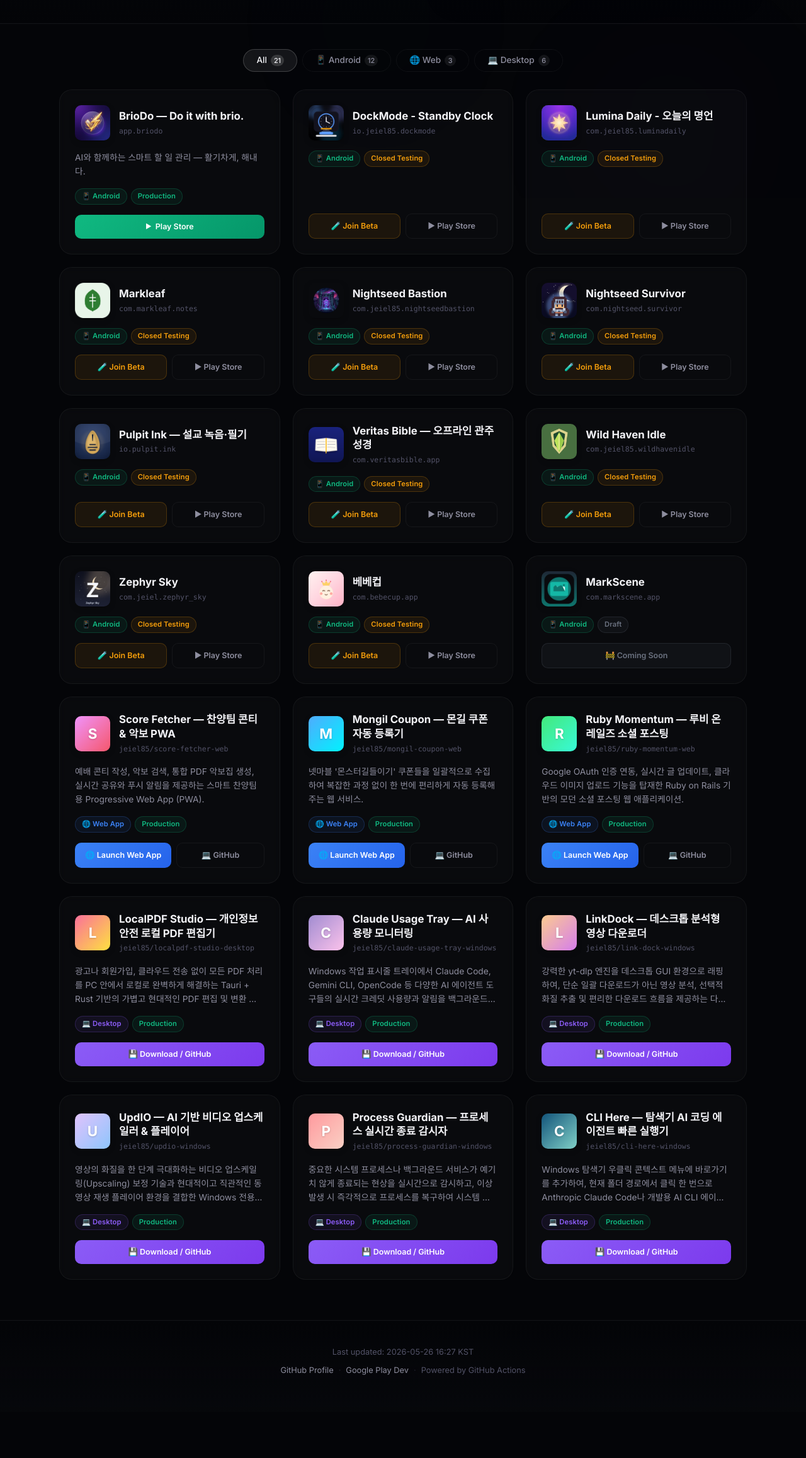
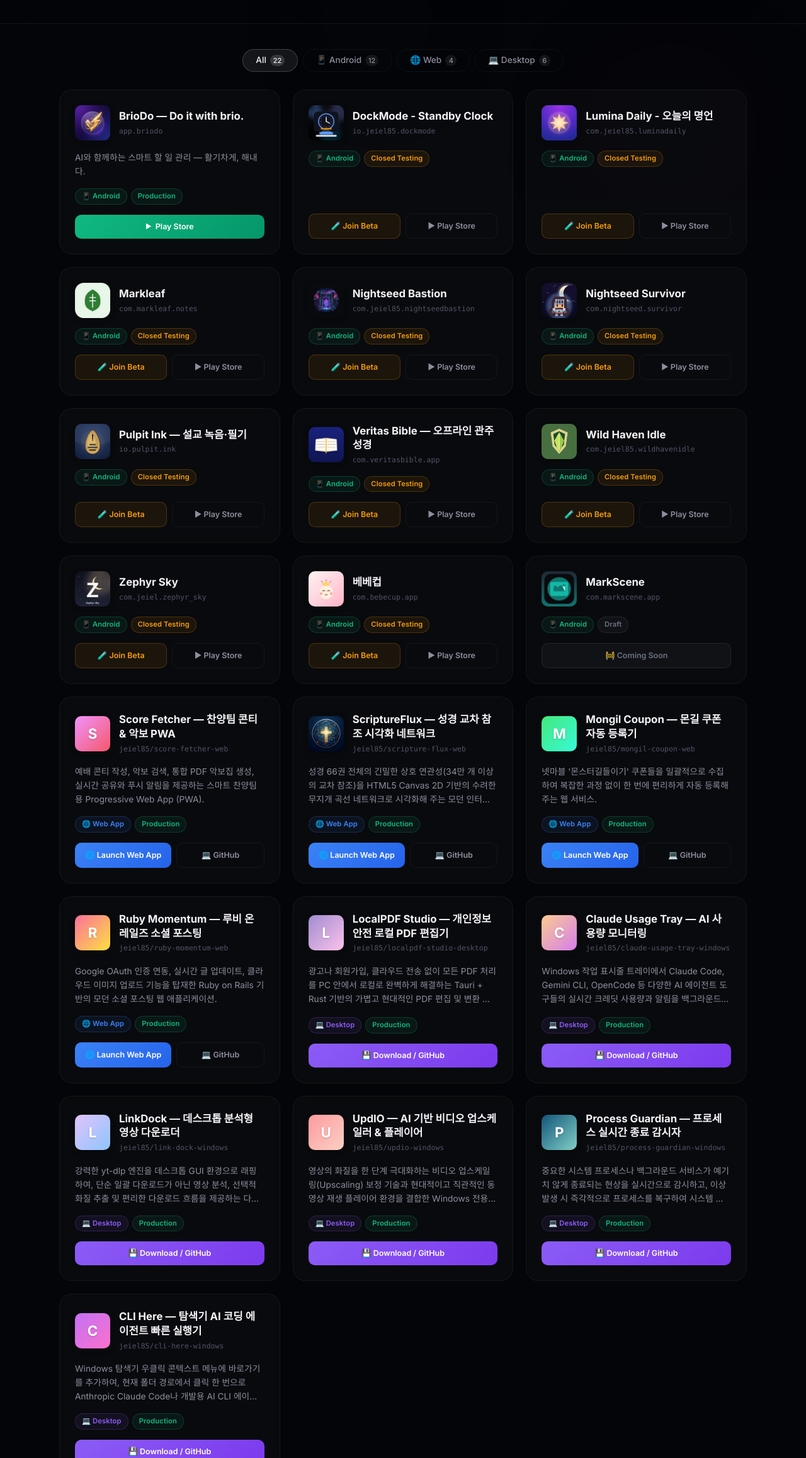
Before and after one commit to jeiel85/jeiel85.github.io, a plain HTML site: page index.html in a window 1280 px wide. Shown: the part 485-2800 px from the top of the page at 63% size. Before the commit the page ends 2727 px from the top, so only its background shows below. Drawn offline with Linux system fonts and the light colour scheme.

Commit message:
feat:add-scripture-flux-web

```diff
--- a/index.html
+++ b/index.html
@@ -4,10 +4,10 @@
   <meta charset="UTF-8" />
   <meta name="viewport" content="width=device-width, initial-scale=1.0" />
   <title>Sitdory — Portfolio</title>
-  <meta name="description" content="Sitdory의 개발 포트폴리오. 21개의 프로젝트를 확인해보세요." />
+  <meta name="description" content="Sitdory의 개발 포트폴리오. 22개의 프로젝트를 확인해보세요." />
   <meta name="author" content="Sitdory" />
   <meta property="og:title" content="Sitdory — Portfolio" />
-  <meta property="og:description" content="Android 12개 | Web 3개 | Desktop 6개" />
+  <meta property="og:description" content="Android 12개 | Web 4개 | Desktop 6개" />
   <meta property="og:type" content="website" />
   <link rel="preconnect" href="https://fonts.googleapis.com" />
   <link rel="preconnect" href="https://fonts.gstatic.com" crossorigin />
@@ -753,7 +753,7 @@
 
           <div class="stats-row">
             <div class="stat-box">
-              <div class="stat-value">21</div>
+              <div class="stat-value">22</div>
               <div class="stat-label">Total</div>
             </div>
             <div class="stat-box">
@@ -761,7 +761,7 @@
               <div class="stat-label">Android</div>
             </div>
             <div class="stat-box">
-              <div class="stat-value web">3</div>
+              <div class="stat-value web">4</div>
               <div class="stat-label">Web</div>
             </div>
             <div class="stat-box">
@@ -790,9 +790,9 @@
 
   <main class="container">
     <div class="filter-bar">
-      <button class="filter-btn active" data-filter="all">All<span class="filter-count">21</span></button>
+      <button class="filter-btn active" data-filter="all">All<span class="filter-count">22</span></button>
       <button class="filter-btn" data-filter="android">📱 Android<span class="filter-count">12</span></button>
-      <button class="filter-btn" data-filter="web">🌐 Web<span class="filter-count">3</span></button>
+      <button class="filter-btn" data-filter="web">🌐 Web<span class="filter-count">4</span></button>
       <button class="filter-btn" data-filter="desktop">💻 Desktop<span class="filter-count">6</span></button>
     </div>
 
@@ -1132,7 +1132,35 @@
 
     <article class="app-card" data-platform="web" style="animation-delay: 0.65s">
       <div class="card-header">
-        <div class="app-icon-letter" style="background: linear-gradient(135deg, #4facfe 0%, #00f2fe 100%)">M</div>
+        <img class="app-icon" src="icons/scripture-flux-web.png" alt="ScriptureFlux — 성경 교차 참조 시각화 네트워크" loading="lazy" />
+        <div class="card-title-area">
+          <h3 class="app-name" title="ScriptureFlux — 성경 교차 참조 시각화 네트워크">ScriptureFlux — 성경 교차 참조 시각화 네트워크</h3>
+          <span class="app-package" title="jeiel85/scripture-flux-web">jeiel85/scripture-flux-web</span>
+        </div>
+      </div>
+      <p class="app-desc">성경 66권 전체의 긴밀한 상호 연관성(34만 개 이상의 교차 참조)을 HTML5 Canvas 2D 기반의 수려한 무지개 곡선 네트워크로 시각화해 주는 모던 인터랙티브 웹앱 (SPA).</p>
+      <div class="card-meta">
+        <span class="platform-badge platform-web">🌐 Web App</span>
+        <span class="status-badge status-production">Production</span>
+
+      </div>
+
+
+      <div class="app-actions">
+
+        <a href="https://jeiel85.github.io/scripture-flux-web/" target="_blank" rel="noopener" class="btn btn-web">
+          🌐 Launch Web App
+        </a>
+
+        <a href="https://github.com/jeiel85/scripture-flux-web" target="_blank" rel="noopener" class="btn btn-ghost">
+          💻 GitHub
+        </a>
+      </div>
+    </article>
+
+    <article class="app-card" data-platform="web" style="animation-delay: 0.7000000000000001s">
+      <div class="card-header">
+        <div class="app-icon-letter" style="background: linear-gradient(135deg, #43e97b 0%, #38f9d7 100%)">M</div>
         <div class="card-title-area">
           <h3 class="app-name" title="Mongil Coupon — 몬길 쿠폰 자동 등록기">Mongil Coupon — 몬길 쿠폰 자동 등록기</h3>
           <span class="app-package" title="jeiel85/mongil-coupon-web">jeiel85/mongil-coupon-web</span>
@@ -1158,9 +1186,9 @@
       </div>
     </article>
 
-    <article class="app-card" data-platform="web" style="animation-delay: 0.7000000000000001s">
+    <article class="app-card" data-platform="web" style="animation-delay: 0.75s">
       <div class="card-header">
-        <div class="app-icon-letter" style="background: linear-gradient(135deg, #43e97b 0%, #38f9d7 100%)">R</div>
+        <div class="app-icon-letter" style="background: linear-gradient(135deg, #fa709a 0%, #fee140 100%)">R</div>
         <div class="card-title-area">
           <h3 class="app-name" title="Ruby Momentum — 루비 온 레일즈 소셜 포스팅">Ruby Momentum — 루비 온 레일즈 소셜 포스팅</h3>
           <span class="app-package" title="jeiel85/ruby-momentum-web">jeiel85/ruby-momentum-web</span>
@@ -1186,9 +1214,9 @@
       </div>
     </article>
 
-    <article class="app-card" data-platform="desktop" style="animation-delay: 0.75s">
+    <article class="app-card" data-platform="desktop" style="animation-delay: 0.8s">
       <div class="card-header">
-        <div class="app-icon-letter" style="background: linear-gradient(135deg, #fa709a 0%, #fee140 100%)">L</div>
+        <div class="app-icon-letter" style="background: linear-gradient(135deg, #a18cd1 0%, #fbc2eb 100%)">L</div>
         <div class="card-title-area">
           <h3 class="app-name" title="LocalPDF Studio — 개인정보 안전 로컬 PDF 편집기">LocalPDF Studio — 개인정보 안전 로컬 PDF 편집기</h3>
           <span class="app-package" title="jeiel85/localpdf-studio-desktop">jeiel85/localpdf-studio-desktop</span>
@@ -1211,9 +1239,9 @@
       </div>
     </article>
 
-    <article class="app-card" data-platform="desktop" style="animation-delay: 0.8s">
+    <article class="app-card" data-platform="desktop" style="animation-delay: 0.8500000000000001s">
       <div class="card-header">
-        <div class="app-icon-letter" style="background: linear-gradient(135deg, #a18cd1 0%, #fbc2eb 100%)">C</div>
+        <div class="app-icon-letter" style="background: linear-gradient(135deg, #fccb90 0%, #d57eeb 100%)">C</div>
         <div class="card-title-area">
           <h3 class="app-name" title="Claude Usage Tray — AI 사용량 모니터링">Claude Usage Tray — AI 사용량 모니터링</h3>
           <span class="app-package" title="jeiel85/claude-usage-tray-windows">jeiel85/claude-usage-tray-windows</span>
@@ -1236,9 +1264,9 @@
       </div>
     </article>
 
-    <article class="app-card" data-platform="desktop" style="animation-delay: 0.8500000000000001s">
+    <article class="app-card" data-platform="desktop" style="animation-delay: 0.9s">
       <div class="card-header">
-        <div class="app-icon-letter" style="background: linear-gradient(135deg, #fccb90 0%, #d57eeb 100%)">L</div>
+        <div class="app-icon-letter" style="background: linear-gradient(135deg, #e0c3fc 0%, #8ec5fc 100%)">L</div>
         <div class="card-title-area">
           <h3 class="app-name" title="LinkDock — 데스크톱 분석형 영상 다운로더">LinkDock — 데스크톱 분석형 영상 다운로더</h3>
           <span class="app-package" title="jeiel85/link-dock-windows">jeiel85/link-dock-windows</span>
@@ -1261,9 +1289,9 @@
       </div>
     </article>
 
-    <article class="app-card" data-platform="desktop" style="animation-delay: 0.9s">
+    <article class="app-card" data-platform="desktop" style="animation-delay: 0.9500000000000001s">
       <div class="card-header">
-        <div class="app-icon-letter" style="background: linear-gradient(135deg, #e0c3fc 0%, #8ec5fc 100%)">U</div>
+        <div class="app-icon-letter" style="background: linear-gradient(135deg, #ff9a9e 0%, #fad0c4 100%)">U</div>
         <div class="card-title-area">
           <h3 class="app-name" title="UpdIO — AI 기반 비디오 업스케일러 &amp; 플레이어">UpdIO — AI 기반 비디오 업스케일러 &amp; 플레이어</h3>
           <span class="app-package" title="jeiel85/updio-windows">jeiel85/updio-windows</span>
@@ -1286,9 +1314,9 @@
       </div>
     </article>
 
-    <article class="app-card" data-platform="desktop" style="animation-delay: 0.9500000000000001s">
+    <article class="app-card" data-platform="desktop" style="animation-delay: 1s">
       <div class="card-header">
-        <div class="app-icon-letter" style="background: linear-gradient(135deg, #ff9a9e 0%, #fad0c4 100%)">P</div>
+        <div class="app-icon-letter" style="background: linear-gradient(135deg, #13547a 0%, #80d0c7 100%)">P</div>
         <div class="card-title-area">
           <h3 class="app-name" title="Process Guardian — 프로세스 실시간 종료 감시자">Process Guardian — 프로세스 실시간 종료 감시자</h3>
           <span class="app-package" title="jeiel85/process-guardian-windows">jeiel85/process-guardian-windows</span>
@@ -1311,9 +1339,9 @@
       </div>
     </article>
 
-    <article class="app-card" data-platform="desktop" style="animation-delay: 1s">
+    <article class="app-card" data-platform="desktop" style="animation-delay: 1.05s">
       <div class="card-header">
-        <div class="app-icon-letter" style="background: linear-gradient(135deg, #13547a 0%, #80d0c7 100%)">C</div>
+        <div class="app-icon-letter" style="background: linear-gradient(135deg, #c471f5 0%, #fa71cd 100%)">C</div>
         <div class="card-title-area">
           <h3 class="app-name" title="CLI Here — 탐색기 AI 코딩 에이전트 빠른 실행기">CLI Here — 탐색기 AI 코딩 에이전트 빠른 실행기</h3>
           <span class="app-package" title="jeiel85/cli-here-windows">jeiel85/cli-here-windows</span>
@@ -1342,7 +1370,7 @@
 
   <footer class="footer">
     <div class="container">
-      <p class="update-time">Last updated: 2026-05-26 16:27 KST</p>
+      <p class="update-time">Last updated: 2026-05-26 16:35 KST</p>
       <p class="links">
         <a href="https://github.com/jeiel85" target="_blank">GitHub Profile</a>
         <span class="sep">·</span>
--- a/scripts/cache.json
+++ b/scripts/cache.json
@@ -3,6 +3,6 @@
     "icon": "https://play-lh.googleusercontent.com/ziSykvkW36RBe7I-cQB1hWjlW2oJJyuyx_J0A0KgqFx3YfOkgPAE3Y99Hzxxb_icVXsiqP-QDGqFjeLNjzMF=w240-h240-rw",
     "title": "BrioDo — Do it with brio. - Google Play 앱",
     "summary": "AI와 함께하는 스마트 할 일 관리 — 활기차게, 해내다.",
-    "_lastScraped": "2026-05-26T07:27:47.152Z"
+    "_lastScraped": "2026-05-26T07:35:57.232Z"
   }
 }
```
Also changed, not shown: apps.json (+9 -0 lines), icons/scripture-flux-web.png (added).
